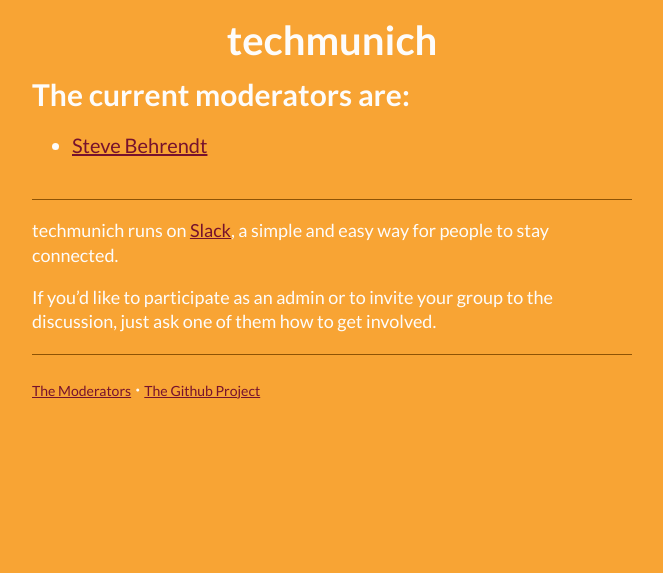
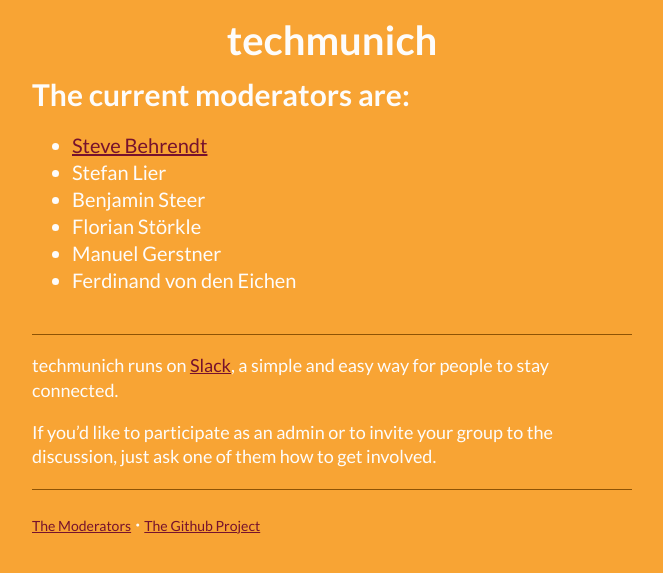
Before and after one commit to techmunich/techmunich.io, a Jekyll site: the page built from moderators/index.html, in a window 1280 px wide. Shown: the top 573 px of the page, without its empty margins (308-971 px from the left). Built offline with Jekyll 4.4.1, drawn with Linux system fonts in a browser that asks for light colours; nearby versions of some CDN libraries.

Commit message:
added admins

```diff
--- a/_data/admins.yml
+++ b/_data/admins.yml
@@ -1,3 +1,18 @@
 - name: Steve Behrendt
   email: stevebehrendt@gmail.com
   twitter: derSteve
+- name: Stefan Lier
+  email:
+  twitter:
+- name: Benjamin Steer
+  email:
+  twitter:
+- name: Florian Störkle
+  email:
+  twitter:
+- name: Manuel Gerstner
+  email:
+  twitter:
+- name: Ferdinand von den Eichen
+  email:
+  twitter:
```
Also changed, not shown: README.md.
